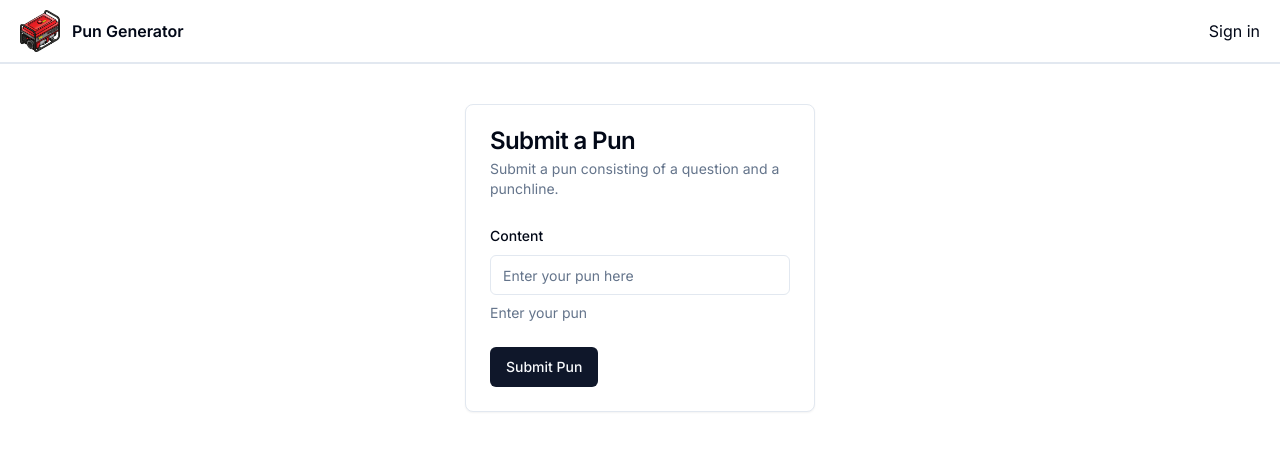
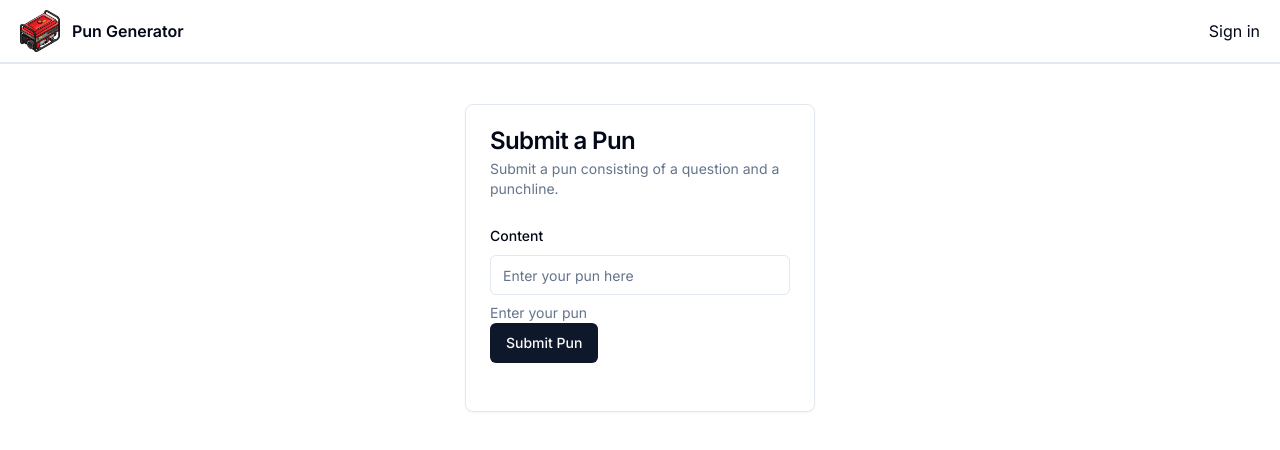
Before and after one commit to shaikathaque/pun-generator, a Next.js app: page /pun in a window 1280 px wide. Shown: the top 450 px of the page. Built offline with nearby package versions, Linux system fonts and the light colour scheme; no server answers.

Commit message:
fix: move button inside form

```diff
--- a/src/app/pun/page.tsx
+++ b/src/app/pun/page.tsx
@@ -66,12 +66,11 @@ export default function Pun() {
                   </FormItem>
                 )}
               />
+              <Button type="submit">Submit Pun</Button>
             </form>
           </Form>
         </CardContent>
-        <CardFooter>
-          <Button type="submit">Submit Pun</Button>
-        </CardFooter>
+        <CardFooter></CardFooter>
       </Card>
     </div>
   );
```
